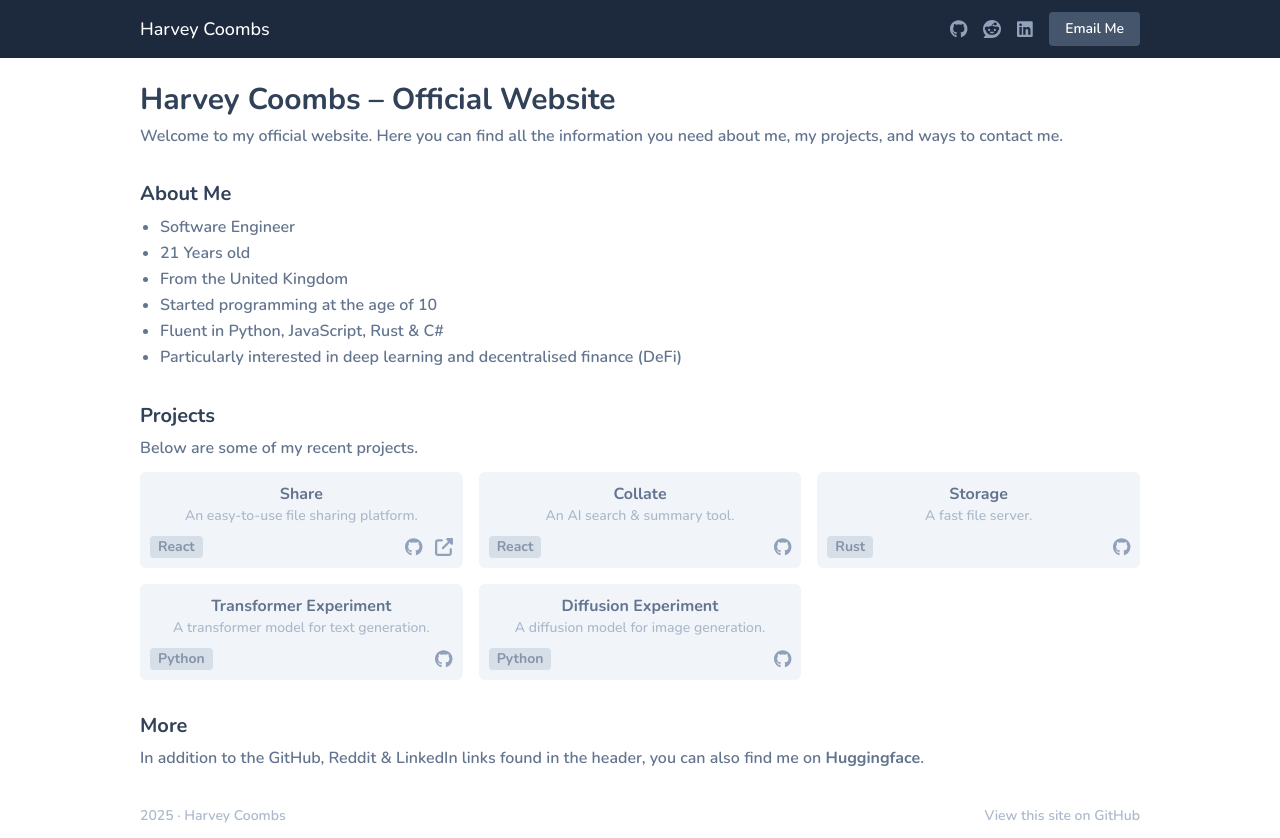
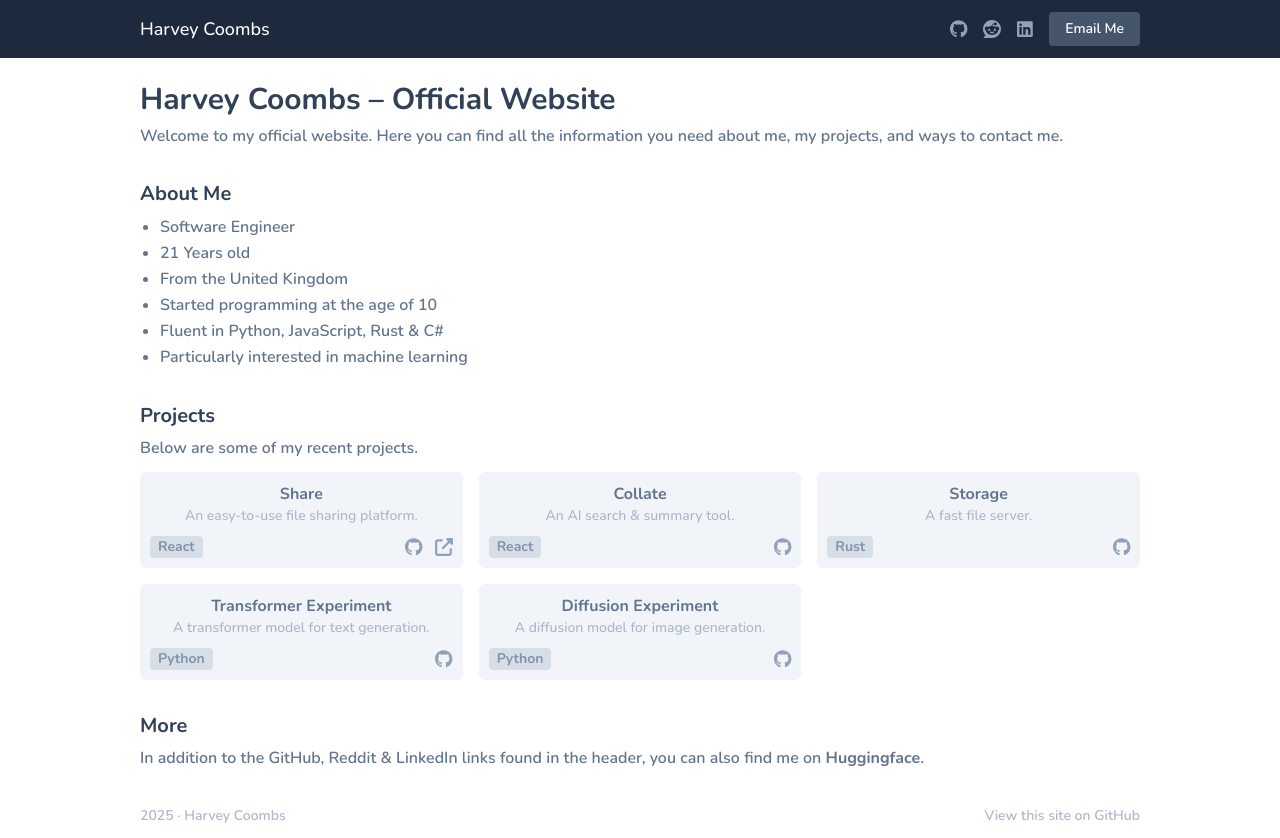
Before and after one commit to harveycoombs/www, a Next.js app: page / in a window 1280 px wide. Built offline with nearby package versions, Linux system fonts and the light colour scheme.

Commit message:
content update

```diff
--- a/src/app/page.tsx
+++ b/src/app/page.tsx
@@ -25,7 +25,7 @@ export default function Home() {
                         <li>From the United Kingdom</li>
                         <li>Started programming at the age of 10</li>
                         <li>Fluent in Python, JavaScript, Rust &amp; C#</li>
-                        <li>Particularly interested in deep learning and decentralised finance (DeFi)</li>
+                        <li>Particularly interested in machine learning</li>
                     </ul>
                 </Section>
                 <Section title="Projects" delay={0.4}>
```
